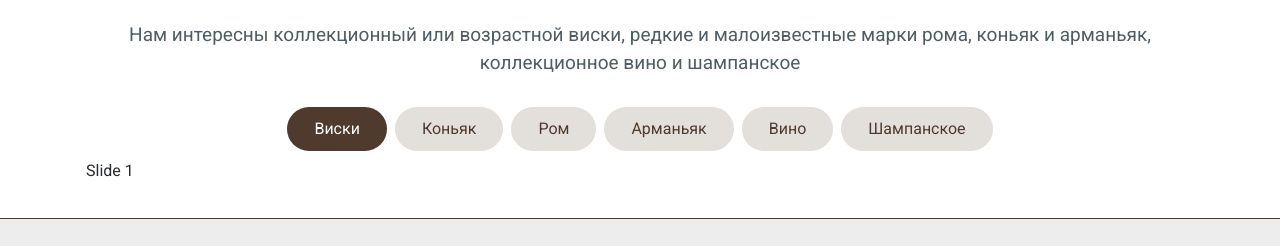
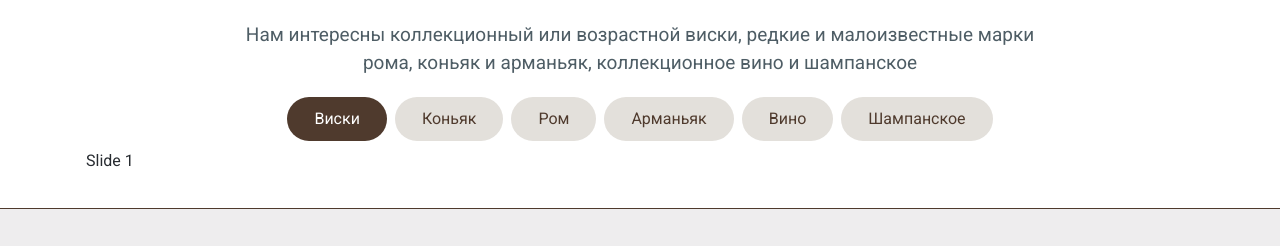
Before and after one commit to olhajduk/alcostock, a website built with webpack: page src/index.html in a window 1280 px wide. Shown: the part 552-798 px from the top of the page. Built offline with nearby package versions, Linux system fonts and the light colour scheme.

Commit message:
fix text-align

```diff
--- a/src/scss/base/typography.scss
+++ b/src/scss/base/typography.scss
@@ -19,5 +19,7 @@
 }
 
 .ta-center {
-    text-align: center;
+    @include media-breakpoint-up($bp-md) {
+        text-align: center;
+    }
 }
--- a/src/scss/components/buttons.scss
+++ b/src/scss/components/buttons.scss
@@ -5,6 +5,7 @@
     border-radius: 22px;
     transition: $tr-slow;
     border: 2px solid transparent;
+    outline: none;
 
     @include media-breakpoint-up($bp-md) {
         padding: 10px 25px 11px;
--- a/src/scss/index.scss
+++ b/src/scss/index.scss
@@ -84,15 +84,16 @@ svg {
   }
 
   &_description {
-    margin-bottom: 20px;
     font-size: 16px;
     line-height: 25px;
     color: $color-desc;
+    padding-bottom: 20px;
 
     @include media-breakpoint-up($bp-md) {
       font-size: 19px;
       line-height: 28px;
-      margin-bottom: 30px;
+      width: 75%;
+      margin: auto;
     }
   }
 }
```
Also changed, not shown: src/index.html (+0 -4 lines), dist/index.html, 4 other files.
